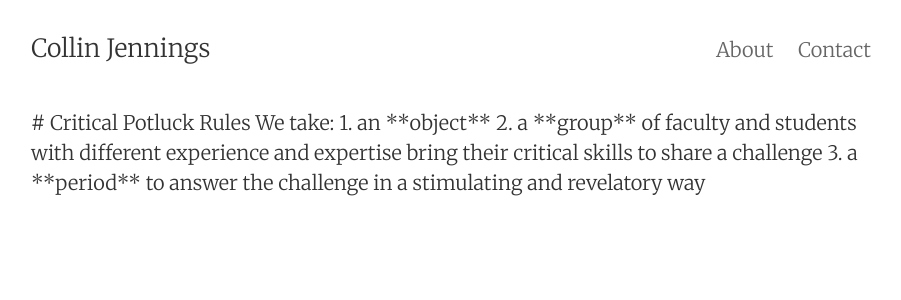
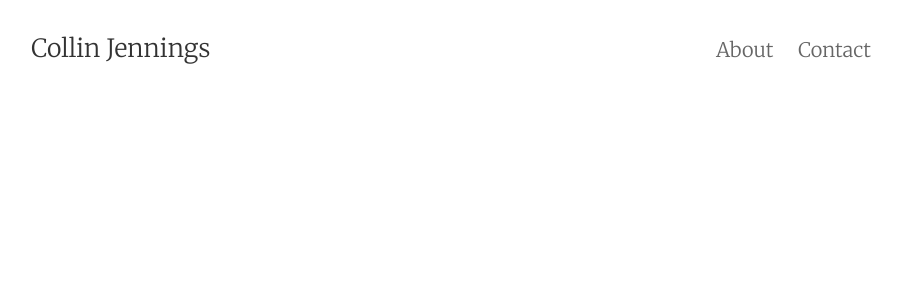
Before and after one commit to collinjennings/newSite, a Jekyll site: the page built from pcalats.html, in a window 1280 px wide. Shown: the top 300 px of the page, without its empty margins (189-1090 px from the left). Built offline with Jekyll 4.4.1, drawn with Linux system fonts in a browser that asks for light colours.

Commit message:
phrase change

```diff
--- a/_posts/2016-10-04-privacy-performed.markdown
+++ b/_posts/2016-10-04-privacy-performed.markdown
@@ -33,7 +33,7 @@
 - “I feel like this information would be used against me if I got into an accident. For example, the insurance agency will look at the data and say that I was speeding right before the accident and claim that the accident was my fault. I also feel as though law enforcement would attempt to use this information in the event of a criminal case."
 - “If they just tracked employee attendance and performance for statistical purposes I would be fine with it. But if they used that footage to punish employees that show up late/goof off then I would not be okay with it.”
 
-Part of what is interesting about using the presence of contingent language for separating responses is the fact that taking a suppositional stance turns out not to be very popular perspective, despite the fact that almost all of the questions are phrased in the subjunctive mood. Sixty-eight percent of the respondents did not use any contingent language according to the Docuscope tagger. In the survey, the more common stance is a flat out denial of any demands upon one’s privacy (though this seems unlikely to be as common in real-world decisions). Contingent answers, by contrast, exhibit a willingness to play along. The Pew Research Center administered this survey digitally, with participants recording their answers at computer terminals. Indeed, responses even begin to suspect the survey itself as an encroachment at times.
+Part of what is interesting about using the presence of contingent language for separating responses is the fact that taking a suppositional stance turns out not to be very popular perspective, despite the fact that almost all of the questions are phrased in the subjunctive mood. Sixty-eight percent of the respondents did not use any contingent language according to the Docuscope tagger. In the survey, the more common stance is a flat out denial of any demands upon one’s privacy (though this seems unlikely to be as common in real-world decisions). Contingent answers, by contrast, exhibit a willingness to play along. The Pew Research Center administered this survey digitally, with participants recording their answers at computer terminals. Indeed, responses even begin to suspect the survey itself as a privacy violation at times.
 
 >“I do not want to give any answer to this.”
 
--- a/pcalats.html
+++ b/pcalats.html
@@ -2,14 +2,3 @@
 layout: default
 permalink: /pcalats.html
 ---
-
-# Critical Potluck Rules
-
-We take:
-
-1. an **object**
-
-2. a **group** of faculty and students with different experience and expertise bring their critical skills to share
-a challenge
-
-3. a **period** to answer the challenge in a stimulating and revelatory way
```
